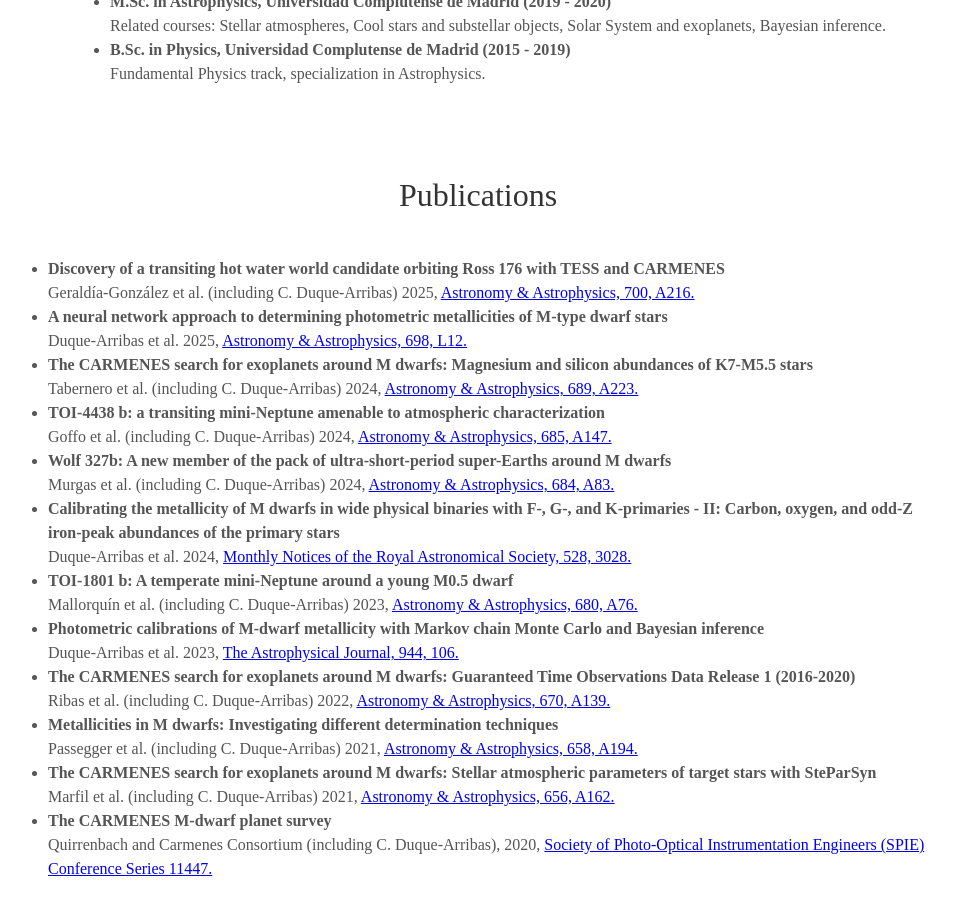
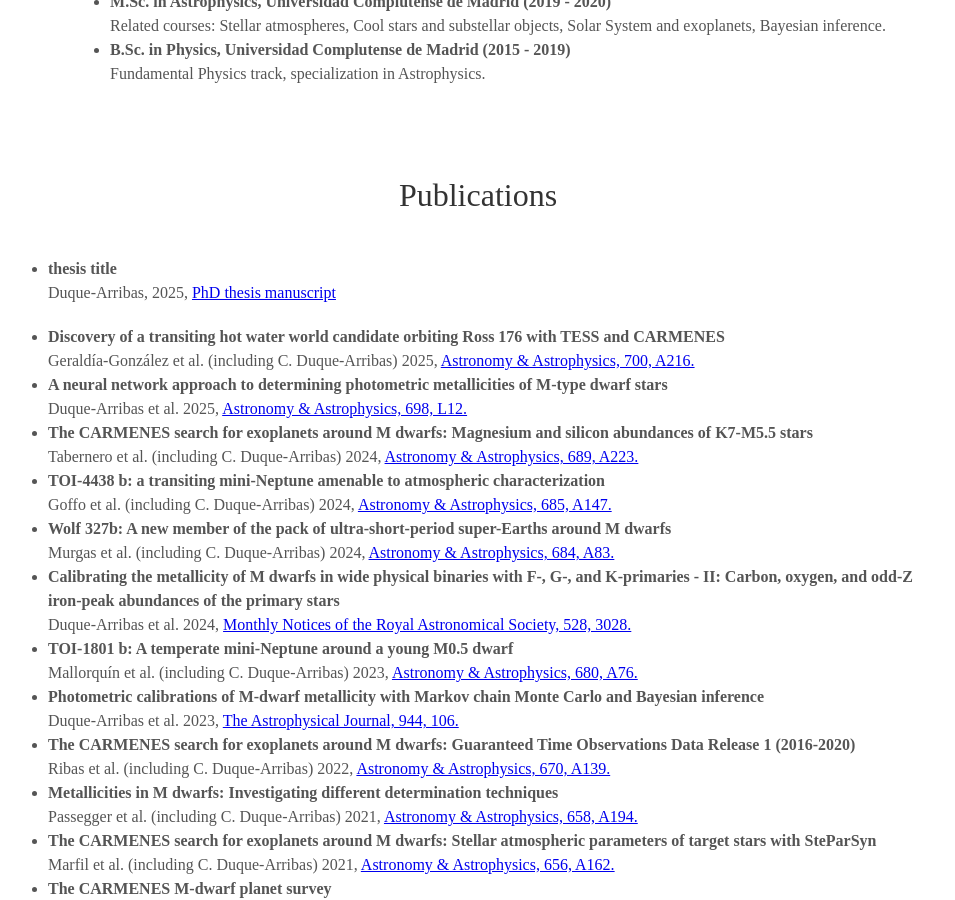
Before and after one commit to chrduque/chrduque.github.io, a Jekyll site: the page built from index.html, in a window 1280 px wide and 900 px high, scrolled down 1531 px. Shown: the whole window, without its empty margins (162-1117 px from the left). Built offline with Jekyll 4.4.1, drawn with Linux system fonts in a browser that asks for light colours; some web fonts are replaced.

Commit message:
PhD thesis

```diff
--- a/_includes/about.html
+++ b/_includes/about.html
@@ -29,6 +29,11 @@
   <!--<div class="tech">-->
     <h2>Publications</h2>
     <ul style="font-size: 1rem; list-style-position: outside; display: inline-block; text-align: left">
+
+      <li style="margin-bottom: 20px;"><strong>thesis title</strong><br>
+     Duque-Arribas, 2025, <a href="files/PhD_thesis_final_chrduque.pdf" target="_blank">PhD thesis manuscript</a></li>
+
+
 
       <li><strong>Discovery of a transiting hot water world candidate orbiting Ross 176 with TESS and CARMENES</strong><br>
      Geraldía-González et al. (including C. Duque-Arribas) 2025, <a href="https://ui.adsabs.harvard.edu/abs/2025A%26A...700A.216G/abstract" target="_blank">Astronomy & Astrophysics, 700, A216.</a></li>
```
Also changed, not shown: 2 other files.
